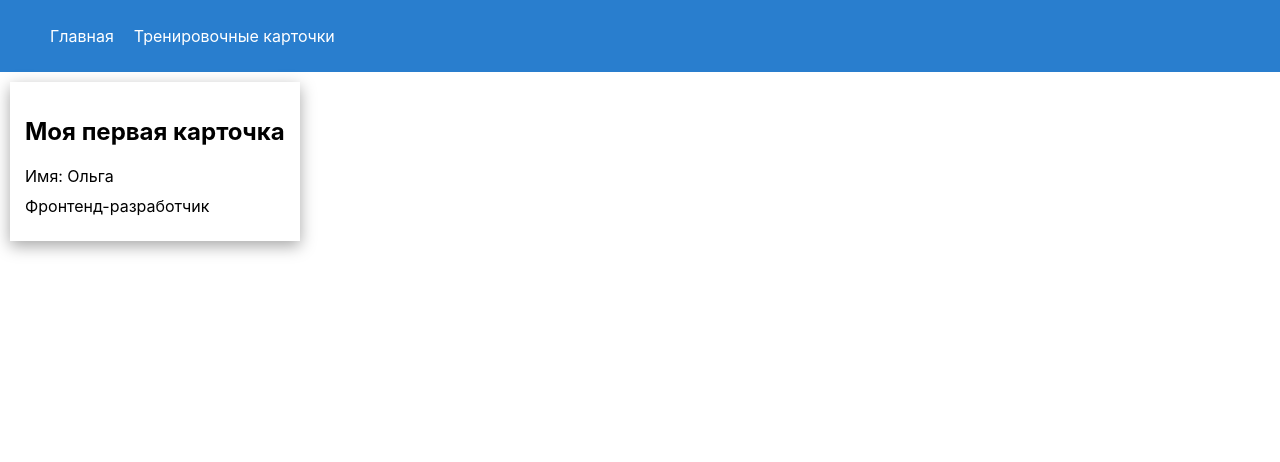
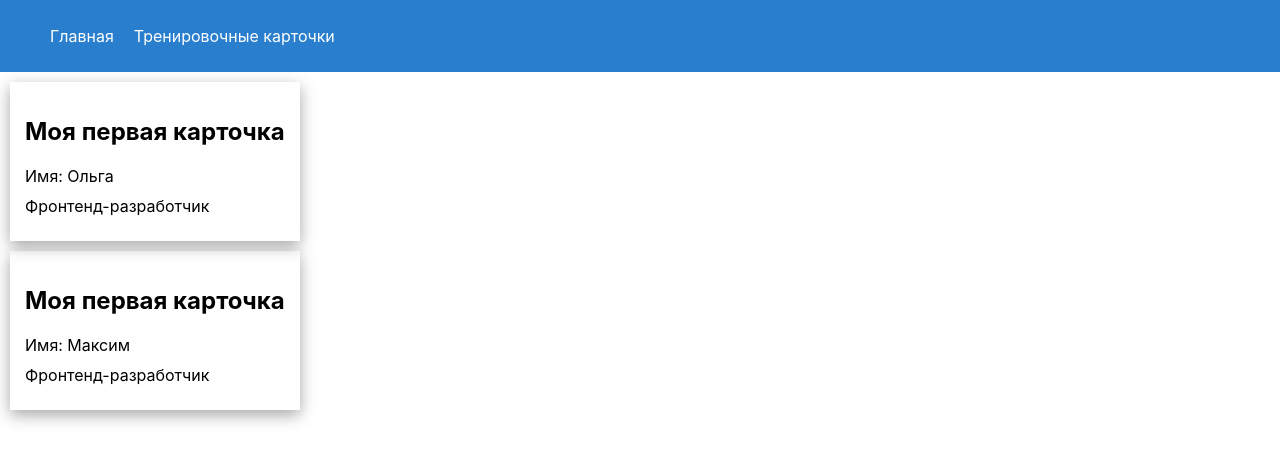
Before and after one commit to netology-code/netomerch-frontend, a React (Create React App) app: page /examples in a window 1280 px wide. Shown: the top 462 px of the page. Built offline with nearby package versions, Linux system fonts and the light colour scheme.

Commit message:
card2 added

```diff
--- /dev/null
+++ b/src/components/Cards/Card2.jsx
@@ -0,0 +1,16 @@
+import React from 'react';
+import styles from './cardOne.module.css';
+
+const Card2 = () => (
+  <div className={styles.card}>
+    <h2>Моя первая карточка</h2>
+    <div>
+      Имя: Максим
+    </div>
+    <div>
+      Фронтенд-разработчик
+    </div>
+  </div>
+);
+
+export default Card2;
--- a/src/components/Examples/Examples.jsx
+++ b/src/components/Examples/Examples.jsx
@@ -1,10 +1,12 @@
 import React from 'react';
 import CardOne from '../Cards/CardOne';
+import Card2 from '../Cards/Card2';
 
 const Examples = () => (
   <>
     <div>
       <CardOne />
+      <Card2 />
     </div>
   </>
 );
```
Also changed, not shown: 1 other file (tests, documents, lock files or other folders).
